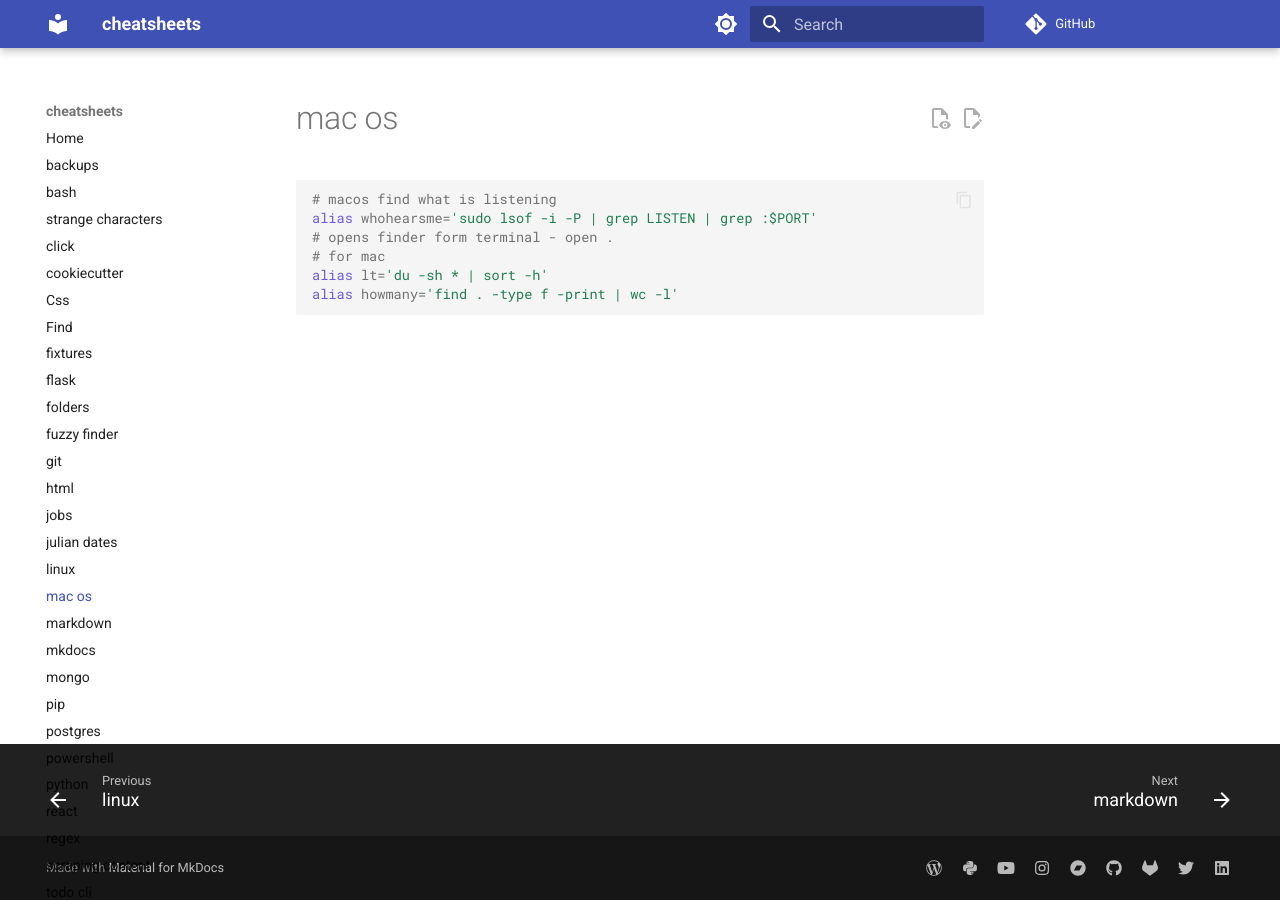
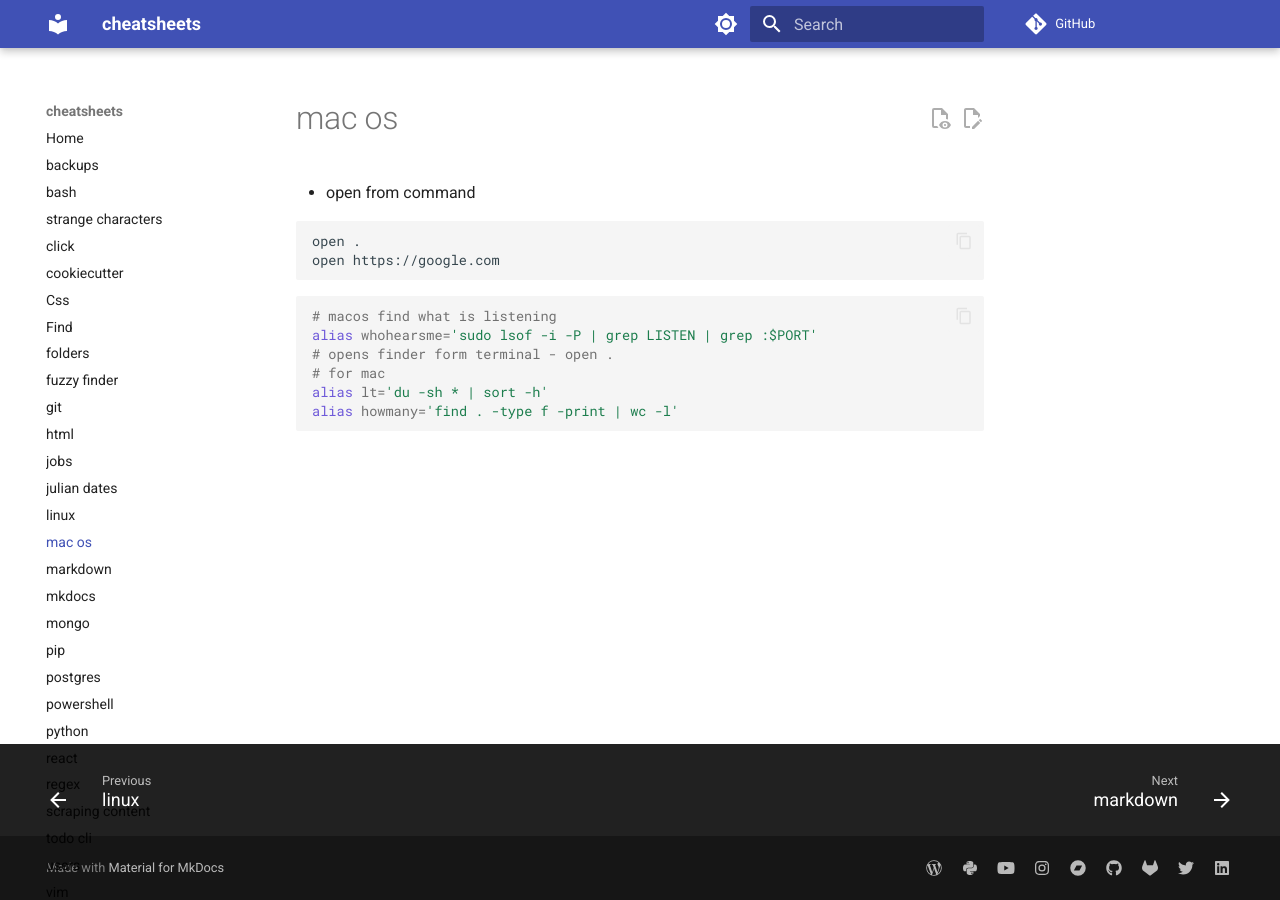
Before and after one commit to shane0/cheatsheets, an MkDocs documentation site: the page built from docs/macos.md, in a window 1280 px wide. Built offline with MkDocs 1.6.1 and Material for MkDocs 9.7.7, drawn with Linux system fonts in a browser that asks for light colours; comment, search, counter and statistics services are not loaded; the version menu is left out.

Commit message:
updated by sncli

````diff
--- a/docs/macos.md
+++ b/docs/macos.md
@@ -1,4 +1,11 @@
 # mac os
+
+- open from command
+
+```sh
+open .
+open https://google.com
+```
 
 ```sh
 # macos find what is listening
````
Also changed, not shown: docs/django/flask.md (+9 -0 lines), docs/flask.md (deleted, +0 -9 lines), docs/python/fixtures.md (renamed from docs/fixtures.md), 2 other files.
